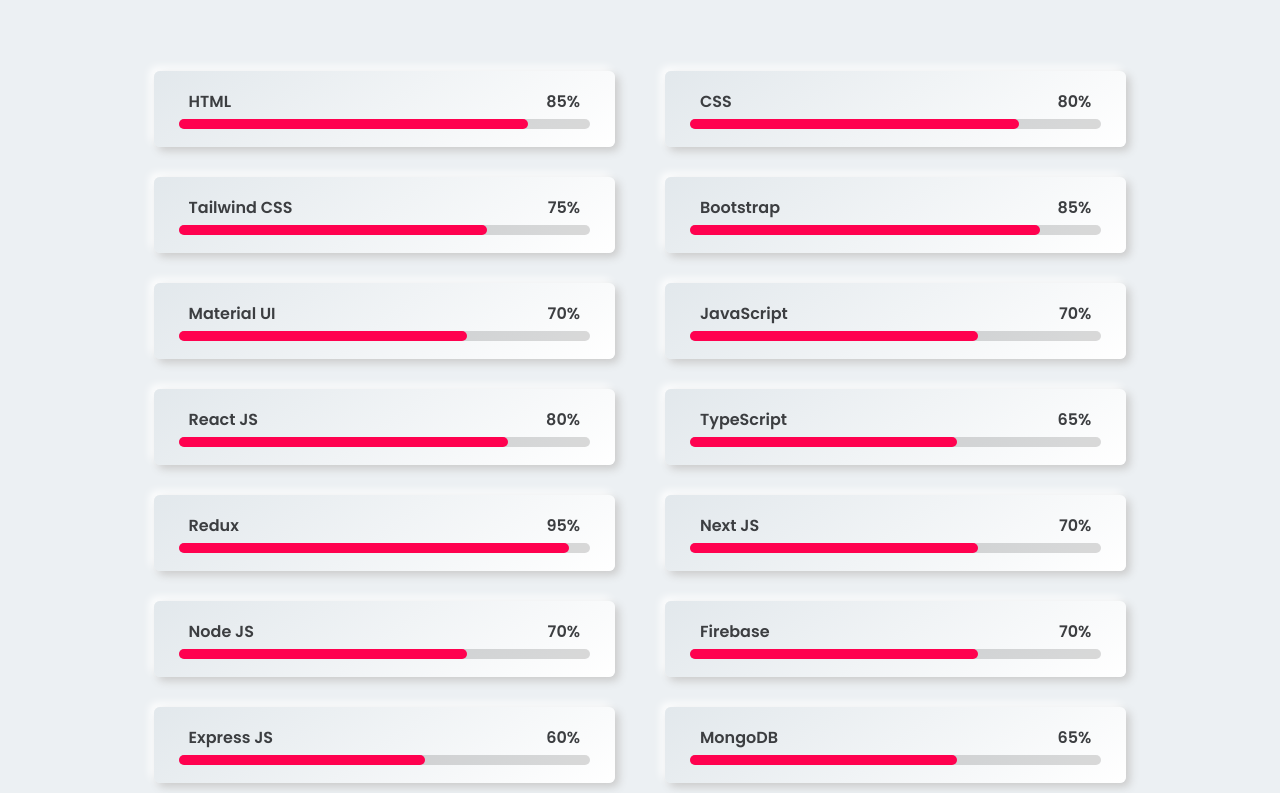
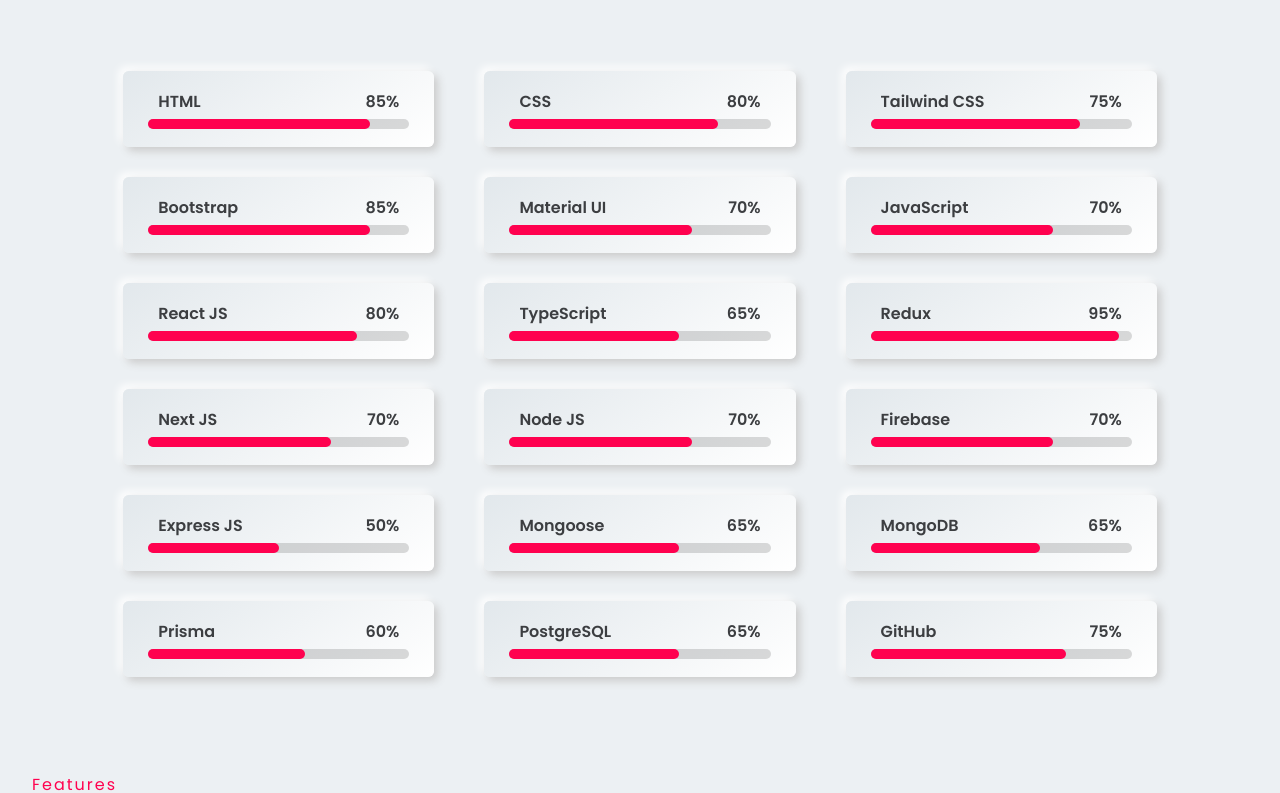
Before and after one commit to hasanulhasan/new-portfolio, a React (Create React App) app: page / in a window 1280 px wide. Shown: the part 2887-3680 px from the top of the page. Built offline with nearby package versions, Linux system fonts and the light colour scheme.

Commit message:
skill section optimised

```diff
--- a/src/component/Contact/Contact.js
+++ b/src/component/Contact/Contact.js
@@ -16,7 +16,6 @@
       }, (error) => {
         console.log(error.text);
       });
-
   }
   return (
     <>
@@ -38,7 +37,7 @@
                   <p>I am available for any freelance work or full/part time job. I enjoy connecting with people and exchanging ideas, so please get in touch with me at my social link. Thanks for visiting me.</p> <br />
                   <p>Phone: +8801862086965</p>
                   <p>Email: hasanulkarimh@gmail.com</p> <br />
-                  <span>FIND WITH ME</span>
+                  <span>FIND WITH ME </span>
                   <div className='button f_flex'>
                     <a href="https://www.facebook.com/hasanulkarim.hasan1/" target="_blank" rel="noopener noreferrer"><button className='btn_shadow'>
                       <i class='fab fa-facebook-f'></i>
--- a/src/component/Skill/Skill.css
+++ b/src/component/Skill/Skill.css
@@ -1,6 +1,6 @@
 .skills_section{
 	margin: auto;
-	width: 90%;
+	width: 95%;
 	padding: 15px 5%;
 	display: flex;
 	align-items: center;
@@ -11,7 +11,7 @@
 .skills_main{
 	width: 100%;
 	display: grid;
-	grid-template-columns: repeat(2, 1fr);
+	grid-template-columns: repeat(3, 1fr);
 	grid-row-gap: 30px;
 	grid-column-gap: 50px;
 }
@@ -103,7 +103,7 @@
 	}
 }
 
-.skill_bar .bar .javaScript{
+.skill_bar .bar .javascript{
 	width: 70%;
 	animation: javaScript 2s;
 }
@@ -127,7 +127,7 @@
 	}
 }
 
-.skill_bar .bar .typeScript{
+.skill_bar .bar .typescript{
 	width: 65%;
 	animation: typeScript 2s;
 }
@@ -186,26 +186,74 @@
 	}
 }
 
-.skill_bar .bar .express{
+.skill_bar .bar .expressjs{
 	width: 60%;
-	animation: express 2s;
+	animation: expressjs 2s;
 }
-@keyframes express {
+@keyframes expressjs {
 	0%{
 			width: 0%;
 	}100%{
 			width: 60%;
 	}
 }
-.skill_bar .bar .mongo{
+.skill_bar .bar .mongoose{
 	width: 65%;
-	animation: mongo 2s;
+	animation: mongoose 2s;
 }
-@keyframes mongo {
+@keyframes mongoose {
 	0%{
 			width: 0%;
 	}100%{
 			width: 65%;
+	}
+}
+
+.skill_bar .bar .mongodb{
+	width: 65%;
+	animation: mongodb 2s;
+}
+@keyframes mongodb {
+	0%{
+			width: 0%;
+	}100%{
+			width: 65%;
+	}
+}
+
+.skill_bar .bar .prisma{
+	width: 60%;
+	animation: prisma 2s;
+}
+@keyframes prisma {
+	0%{
+			width: 0%;
+	}100%{
+			width: 60%;
+	}
+}
+
+.skill_bar .bar .postgresql{
+	width: 65%;
+	animation: postgresql 2s;
+}
+@keyframes postgresql {
+	0%{
+			width: 0%;
+	}100%{
+			width: 65%;
+	}
+}
+
+.skill_bar .bar .github{
+	width: 75%;
+	animation: github 2s;
+}
+@keyframes github {
+	0%{
+			width: 0%;
+	}100%{
+			width: 75%;
 	}
 }
 
--- a/src/component/Skill/Skill.js
+++ b/src/component/Skill/Skill.js
@@ -1,5 +1,6 @@
 import React from 'react';
 import './Skill.css'
+import skill_data from './Skill_data';
 const Skill = () => {
   return (
     <>
@@ -9,139 +10,23 @@
             <h4>VISIT MY SKILL AND KEEP YOUR FEEDBACK</h4>
             <h1>My Skills</h1>
           </div>
-
         <div class="skills_section">
-
             <div class="skills_main">
-        <div class="skill_bar btn_shadow">
+                {
+                    skill_data.map((value, index)=>
+                    <div key={index} class="skill_bar btn_shadow">
                         <div class="info">
-                <p>HTML</p>
-                <p>85%</p>
+                            <p>{value.skillName}</p>
+                            <p>{value.skill_percentage}</p>
                         </div>
                         <div class="bar">
-                <span class="html"></span>
+                            <span class={`${(value.skillName).toLowerCase().trim()}`}></span>
                         </div>
                     </div>
-        <div class="skill_bar btn_shadow">
-            <div class="info">
-                <p>CSS</p>
-                <p>80%</p>
-            </div>
-            <div class="bar">
-                <span class="css"></span>
+                )
+                }
             </div>
          </div>
-        <div class="skill_bar btn_shadow">
-            <div class="info">
-                <p>Tailwind CSS</p>
-                <p>75%</p>
-            </div>
-            <div class="bar">
-                <span class="tailwindCss"></span>
-            </div>
-        </div>
-        <div class="skill_bar btn_shadow">
-            <div class="info">
-                <p>Bootstrap</p>
-                <p>85%</p>
-            </div>
-            <div class="bar">
-                <span class="bootstrap"></span>
-            </div>
-        </div>
-        <div class="skill_bar btn_shadow">
-            <div class="info">
-                <p>Material UI</p>
-                <p>70%</p>
-            </div>
-            <div class="bar">
-                <span class="material"></span>
-            </div>
-        </div>
-        <div class="skill_bar btn_shadow">
-            <div class="info">
-                <p>JavaScript</p>
-                <p>70%</p>
-            </div>
-            <div class="bar">
-                <span class="javaScript"></span>
-            </div>
-        </div>
-        <div class="skill_bar btn_shadow">
-            <div class="info">
-                <p>React JS</p>
-                <p>80%</p>
-            </div>
-            <div class="bar">
-                <span class="react"></span>
-            </div>
-        </div>
-        <div class="skill_bar btn_shadow">
-            <div class="info">
-                <p>TypeScript</p>
-                <p>65%</p>
-            </div>
-            <div class="bar">
-                <span class="typeScript"></span>
-            </div>
-        </div>
-        <div class="skill_bar btn_shadow">
-            <div class="info">
-                <p>Redux</p>
-                <p>95%</p>
-            </div>
-            <div class="bar">
-                <span class="redux"></span>
-            </div>
-        </div>
-        <div class="skill_bar btn_shadow">
-            <div class="info">
-                <p>Next JS</p>
-                <p>70%</p>
-            </div>
-            <div class="bar">
-                <span class="next"></span>
-            </div>
-        </div>
-        <div class="skill_bar btn_shadow">
-            <div class="info">
-                <p>Node JS</p>
-                <p>70%</p>
-            </div>
-            <div class="bar">
-                <span class="node"></span>
-            </div>
-        </div>
-        <div class="skill_bar btn_shadow">
-            <div class="info">
-                <p>Firebase</p>
-                <p>70%</p>
-            </div>
-            <div class="bar">
-                <span class="firebase"></span>
-            </div>
-        </div>
-        <div class="skill_bar btn_shadow">
-            <div class="info">
-                <p>Express JS</p>
-                <p>60%</p>
-            </div>
-            <div class="bar">
-                <span class="express"></span>
-            </div>
-        </div>
-        <div class="skill_bar btn_shadow">
-            <div class="info">
-                <p>MongoDB</p>
-                <p>65%</p>
-            </div>
-            <div class="bar">
-                <span class="mongo"></span>
-            </div>
-        </div>
-    </div>
-</div>
-
         </div>
       </section>
     </>
--- /dev/null
+++ b/src/component/Skill/Skill_data.js
@@ -0,0 +1,94 @@
+const skill_data = [
+  {
+    id: 1,
+    skillName: 'HTML',
+    skill_percentage: '85%'
+  },
+  {
+    id: 2,
+    skillName: 'CSS',
+    skill_percentage: '80%'
+  },
+  {
+    id: 3,
+    skillName: 'Tailwind CSS',
+    skill_percentage: '75%'
+  },
+  {
+    id: 4,
+    skillName: 'Bootstrap',
+    skill_percentage: '85%'
+  },
+  {
+    id: 5,
+    skillName: 'Material UI',
+    skill_percentage: '70%'
+  },
+  {
+    id: 6,
+    skillName: 'JavaScript',
+    skill_percentage: '70%'
+  },
+  {
+    id: 7,
+    skillName: 'React JS',
+    skill_percentage: '80%'
+  },
+  {
+    id: 8,
+    skillName: 'TypeScript',
+    skill_percentage: '65%'
+  },
+  {
+    id: 9,
+    skillName: 'Redux',
+    skill_percentage: '95%'
+  },
+  {
+    id: 10,
+    skillName: 'Next JS',
+    skill_percentage: '70%'
+  },
+  {
+    id: 11,
+    skillName: 'Node JS',
+    skill_percentage: '70%'
+  },
+  {
+    id: 12,
+    skillName: 'Firebase',
+    skill_percentage: '70%'
+  },
+  {
+    id: 13,
+    skillName: 'Express JS',
+    skill_percentage: '50%'
+  },
+  {
+    id: 14,
+    skillName: 'Mongoose',
+    skill_percentage: '65%'
+  },
+  {
+    id: 15,
+    skillName: 'MongoDB',
+    skill_percentage: '65%'
+  },
+  {
+    id: 16,
+    skillName: 'Prisma',
+    skill_percentage: '60%'
+  },
+  {
+    id: 17,
+    skillName: 'PostgreSQL',
+    skill_percentage: '65%'
+  },
+  {
+    id: 18,
+    skillName: 'GitHub',
+    skill_percentage: '75%'
+  },
+]
+
+export default skill_data;
```
Lines whose indentation alone changed are shown as unchanged.
